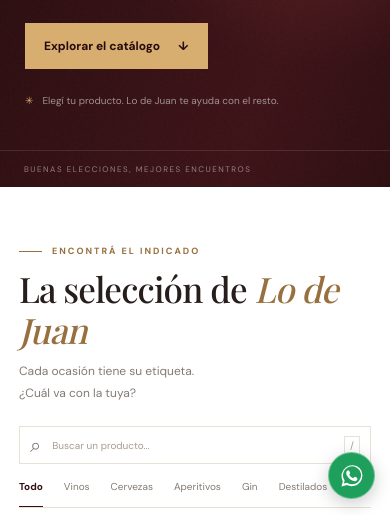
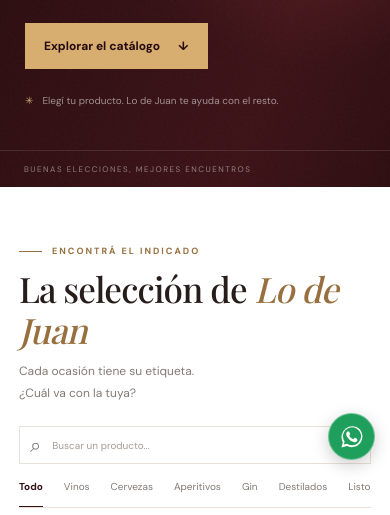
Before and after one commit to CristianDorna/Vinoteca-Lo-de-Juan, a plain HTML site: page index.html in a window 390 px wide. Shown: the part 329-844 px from the top of the page. Drawn offline with nearby package versions, Linux system fonts and the light colour scheme.

Commit message:
Stop WhatsApp button above mobile footer
Co-authored-by: Copilot <223556219+Copilot@users.noreply.github.com>

```diff
--- a/css/estilos.css
+++ b/css/estilos.css
@@ -205,7 +205,7 @@ h1, h2, h3, p { margin-top: 0; }
     .site-footer > a:last-child span { color: inherit; }
     .footer-contact-full { display: none; }
     .footer-contact-mobile { display: inline; }
-    .floating-whatsapp { position: fixed; top: auto; right: 15px; bottom: calc(16px + env(safe-area-inset-bottom, 0px)); z-index: 10; width: 47px; height: 47px; margin: 0; }
+    .floating-whatsapp { position: fixed; top: auto; right: 15px; bottom: calc(16px + env(safe-area-inset-bottom, 0px) + var(--footer-clearance, 0px)); z-index: 10; width: 47px; height: 47px; margin: 0; }
 }
 
 @media (prefers-reduced-motion: reduce) {
--- a/js/script.js
+++ b/js/script.js
@@ -190,6 +190,8 @@ const filters = document.querySelector("#filters");
 const searchInput = document.querySelector("#product-search");
 const countLabel = document.querySelector("#results-count");
 const emptyState = document.querySelector("#empty-state");
+const footer = document.querySelector(".site-footer");
+const floatingWhatsapp = document.querySelector(".floating-whatsapp");
 const installButton = document.querySelector("#install-app");
 const installHelp = document.querySelector("#install-help");
 const installHelpInstructions = document.querySelector("#install-help-instructions");
@@ -312,6 +314,22 @@ installButton.addEventListener("click", async () => {
 
 document.querySelector("#install-help-close").addEventListener("click", () => installHelp.close());
 
+let footerClearanceUpdateScheduled = false;
+function scheduleFooterClearanceUpdate() {
+    if (footerClearanceUpdateScheduled) return;
+    footerClearanceUpdateScheduled = true;
+    window.requestAnimationFrame(() => {
+        const footerTop = footer.getBoundingClientRect().top;
+        const clearance = Math.max(0, window.innerHeight - footerTop);
+        floatingWhatsapp.style.setProperty("--footer-clearance", `${clearance}px`);
+        footerClearanceUpdateScheduled = false;
+    });
+}
+
+window.addEventListener("scroll", scheduleFooterClearanceUpdate, { passive: true });
+window.addEventListener("resize", scheduleFooterClearanceUpdate);
+scheduleFooterClearanceUpdate();
+
 window.addEventListener("beforeinstallprompt", (event) => {
     event.preventDefault();
     deferredInstallPrompt = event;
```
